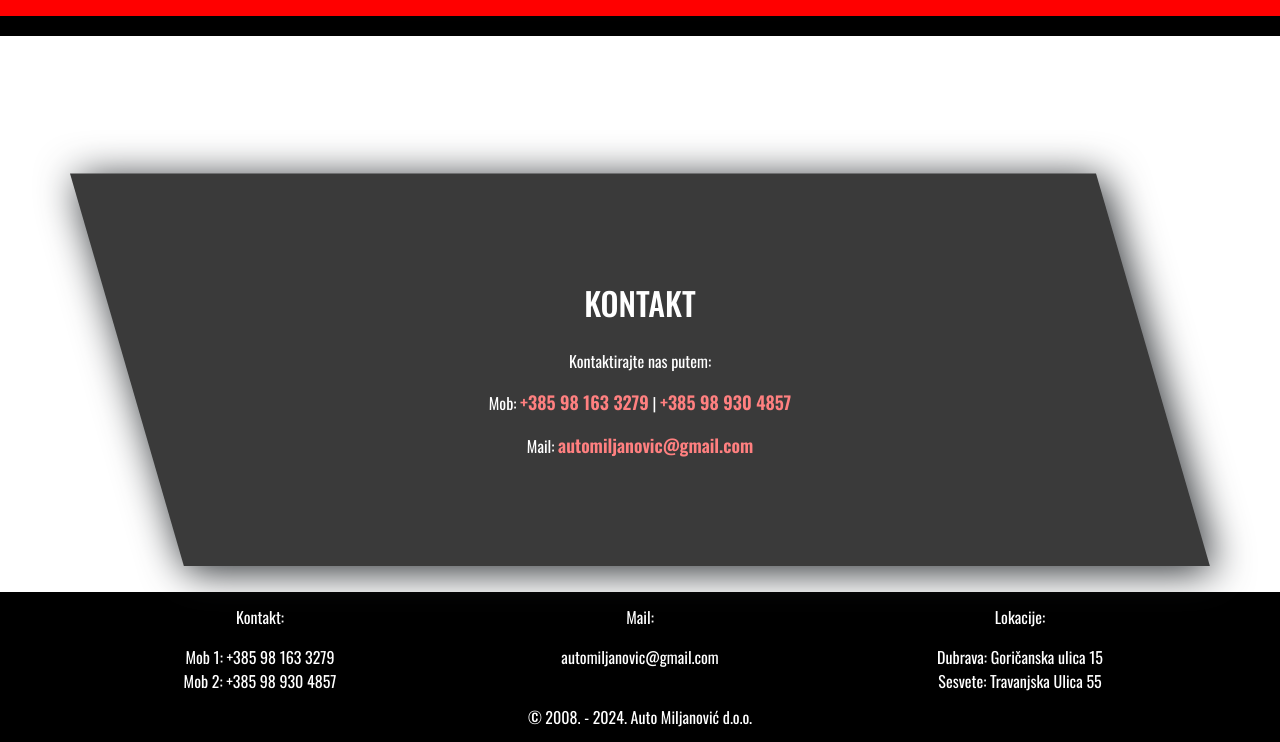
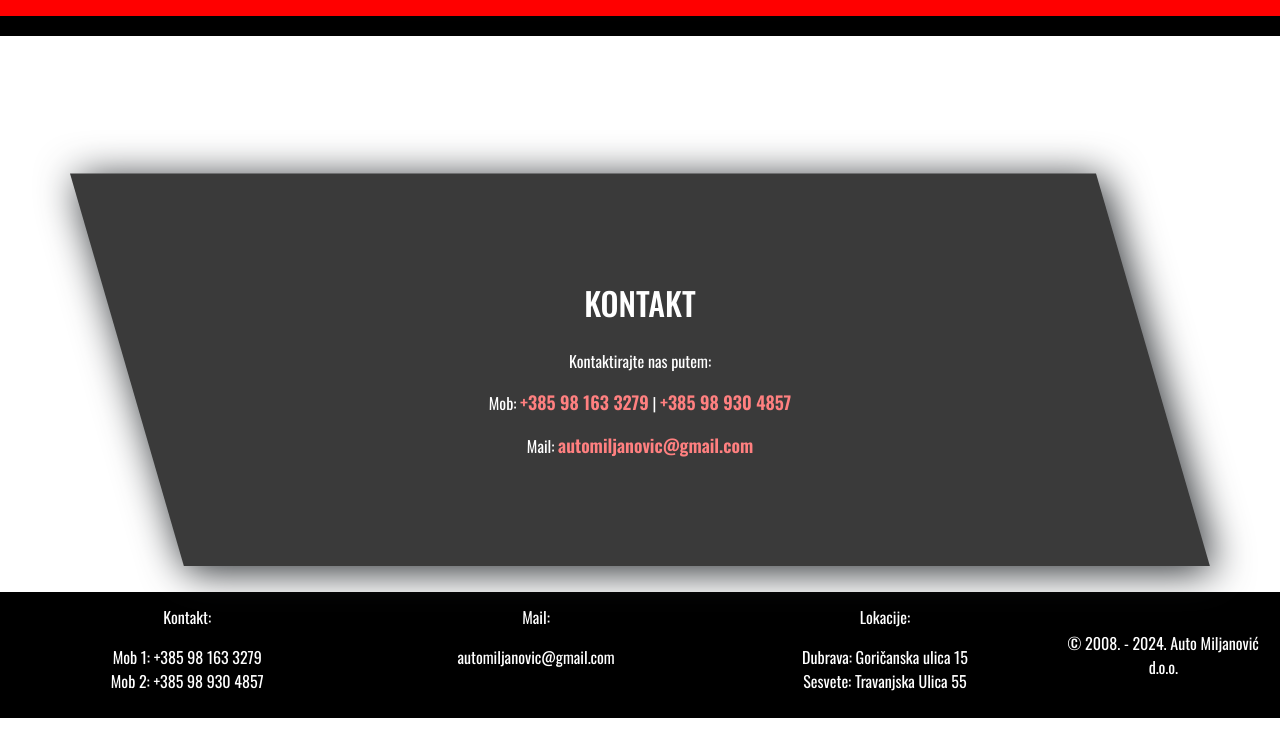
Before and after one commit to ivanstojcevic2/auto_miljanovic, a plain HTML site: page index.html in a window 1280 px wide. Shown: the part 3234-3976 px from the top of the page. After the commit the page ends 3952 px from the top, so only its background shows below. Drawn offline with nearby package versions, Linux system fonts and the light colour scheme.

Commit message:
Add files via upload

```diff
--- a/style.css
+++ b/style.css
@@ -212,8 +212,18 @@ footer .column {
   clip-path: polygon(20% 0, 100% 0%, 80% 100%, 0% 100%);
 } */
 
+footer {
+  display: flex;
+  flex-direction: column;
+  align-items: center;
+}
+
 /* GOOGLE MAPS MEDIA QUERY */
 @media screen and (max-width: 767px) {
+  #navbar-logo {
+    width: 230px;
+  }
+
   .locations-map {
     width: 300px;
     height: 300px;
@@ -290,4 +300,10 @@ footer .column {
   .accordion-element img {
     height: 300px;
   }
+
+  footer {
+    display: flex;
+    flex-direction: row;
+    align-items: center;
+  }
 }
```
